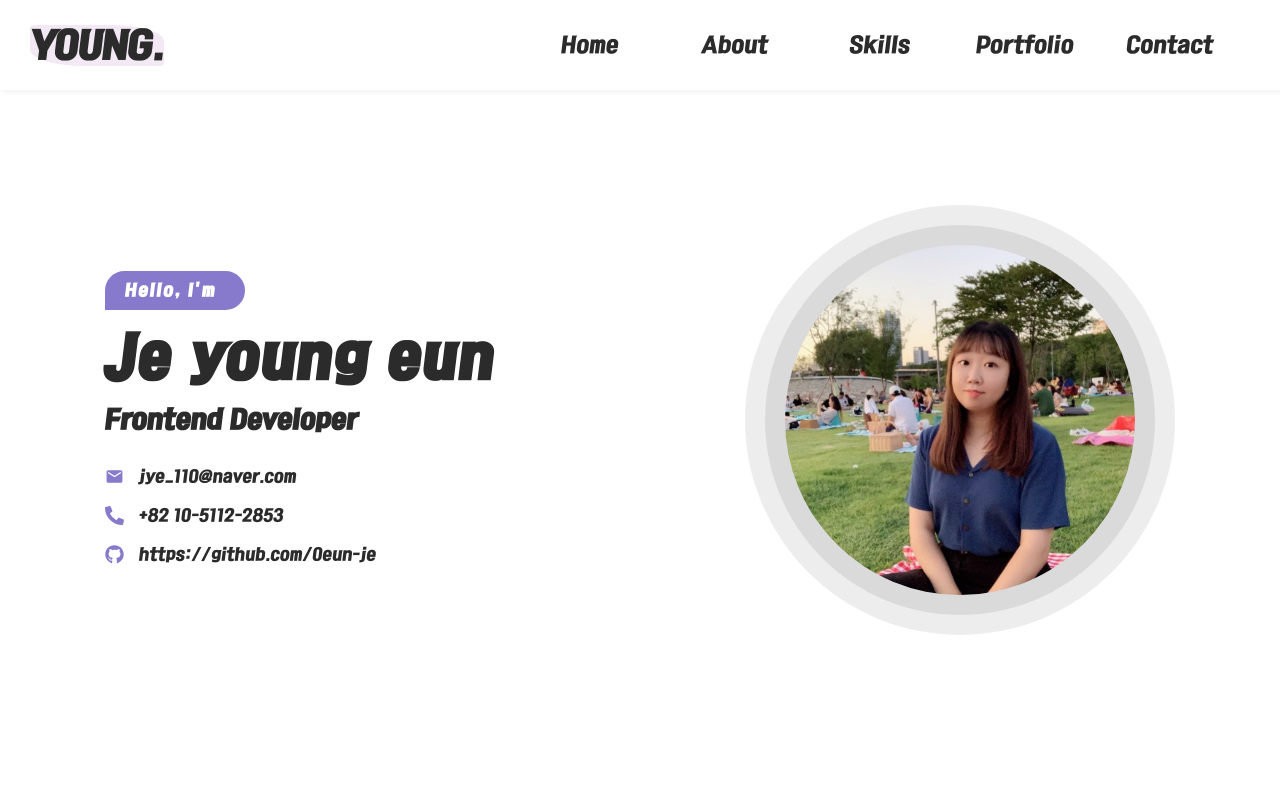
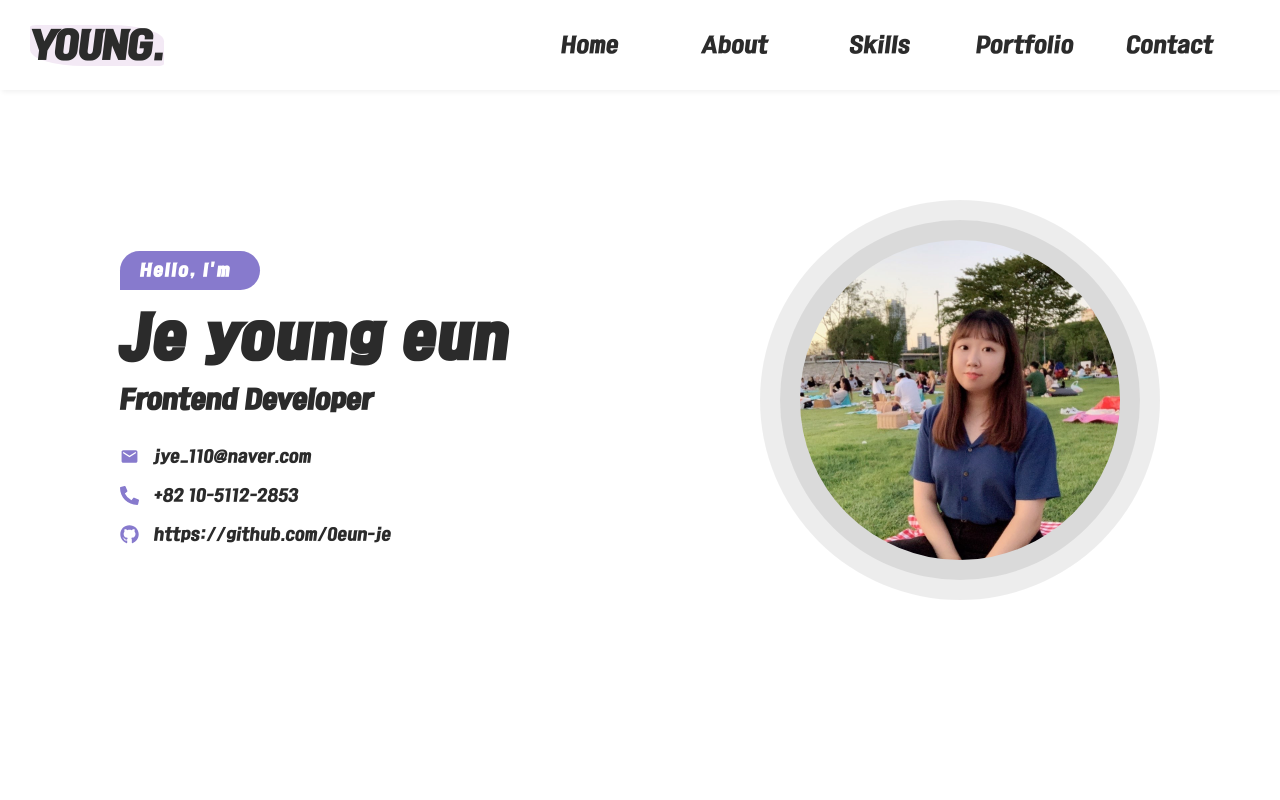
Before and after one commit to 0eun-je/young, a React (Create React App) app: page / in a window 1280 px wide. Shown: the top 800 px of the page. Built offline with nearby package versions, Linux system fonts and the light colour scheme.

Commit message:
commit 0317

```diff
--- a/src/App.js
+++ b/src/App.js
@@ -23,6 +23,7 @@ const portfolios = [
   {
     id: 1,
     name: "감정일기",
+    urlLink: "",
     period: "20일",
     language: "HTML, CSS, Javascript(ES6), React, Node.js",
     skill: ["• useState, useReducer를 이용한 상태 관리 및 useEffect를 통한 마운트 이벤트 관리", "• React Calendar Library를 활용한 달력 기능",
@@ -35,6 +36,7 @@ const portfolios = [
   {
     id: 2,
     name: "COVID-19",
+    urlLink: "http://covid19.dothome.co.kr",
     period: "17일",
     language: "HTML, CSS, Javascript, Node.js",
     skill: ["• Bootstrap Grid Layout System으로 반응형 웹페이지 제작", "• 공공데이터활용지원센터 Open API로 받아온 XML데이터를 분석하여 화면에 출력",
@@ -47,6 +49,7 @@ const portfolios = [
   {
     id: 3,
     name: "TODO LIST",
+    urlLink: "",
     period: "4일",
     language: "HTML, CSS, Javascript(ES6), React, Node.js",
     skill: ["• useState, useReducer, Context API를 이용한 상태 관리 및 useEffect를 통한 마운트 이벤트 관리", "• Props를 통해 컴포넌트에게 값 전달",
@@ -59,6 +62,7 @@ const portfolios = [
   {
     id: 4,
     name: "스터디라운지 홈페이지",
+    urlLink: "https://0eun-je.github.io/study_lounge/",
     period: "26일",
     language: "HTML, CSS, Javascript, Node.js",
     skill: ["• GRID Layout으로 이미지 표현", "• Font awesome icon 사용",
@@ -71,6 +75,7 @@ const portfolios = [
   {
     id: 5,
     name: "Github",
+    urlLink: "https://0eun-je.github.io/github_clone/",
     period: "14일",
     language: "HTML, CSS, Javascript, Node.js",
     skill: ["• Float, Flex Layout 등 다양한 CSS 활용을 통해 홈페이지 제작", "• Youtube API, Google map API를 통한 기능 구현",
@@ -83,6 +88,7 @@ const portfolios = [
   {
     id: 6,
     name: "경희대학교 버스 App",
+    urlLink: "",
     period: "3달",
     language: "Java, Android, Oracle",
     skill: ["• Java Server와 Android Client 간 TCP/IP Socket 통신", "• Google map API로 지도 상 버스 위치 표시",
@@ -95,6 +101,7 @@ const portfolios = [
   {
     id: 7,
     name: "안심귀가 App",
+    urlLink: "",
     period: "3달",
     language: "Java, Android, Oracle",
     skill: ["• 30초마다 gps로 내 위치를 전송하여 Google map에 표시", "• Open API로 근처 경찰소 위치 표시",
@@ -107,6 +114,7 @@ const portfolios = [
   {
     id: 8,
     name: "용돈관리 프로그램",
+    urlLink: "",
     period: "1달",
     language: "Java, Swing, Oracle",
     skill: ["• Encapsulation, OOP 등 Java의 특징을 활용한 Project", "• TCP/IP Socket 통신",
@@ -119,6 +127,7 @@ const portfolios = [
   {
     id: 9,
     name: "채팅 프로그램",
+    urlLink: "",
     period: "1달",
     language: "Java, Swing, Oracle",
     skill: ["• Encapsulation, OOP 등 Java의 특징을 활용한 Project", "• TCP/IP Socket 통신",
--- a/src/components/Contact.js
+++ b/src/components/Contact.js
@@ -91,7 +91,7 @@ const MailBox = styled.div`
     .name {
         width: 49%;
         height: 45px;
-        margin-right: 28px;
+        margin-right: 23px;
     }
 
     .email-address {
--- a/src/components/Profile.js
+++ b/src/components/Profile.js
@@ -16,7 +16,7 @@ const ProfileBlock = styled.div`
 `;
 
 const Introduction = styled.div`
-    margin: 40px 250px 0px 0px;
+    margin: 0px 250px 0px 0px;
     color: #2B2B2B;
 
     h3 {
@@ -66,7 +66,7 @@ const Introduction = styled.div`
 `;
 
 const PhotoBlock = styled.div`
-    margin-top: 40px;
+    margin-top: 0px;
 
     .layer1 {
         padding: 20px;
@@ -81,8 +81,8 @@ const PhotoBlock = styled.div`
     }
 
     .photo {
-        width: 350px;
-        height: 350px;
+        width: 320px;
+        height: 320px;
         background: url("./profile_photo.jpg") no-repeat;
         background-size: 100% 100%;
         border-radius: 50%;
--- a/src/components/Project.js
+++ b/src/components/Project.js
@@ -132,7 +132,7 @@ const Description = styled.div`
 `;
 
 function Project(props) {
-    const { name, period, language, skill, contribution, description, functions, capturedImage } = props.projects;
+    const { name, period, language, skill, contribution, description, functions, capturedImage, urlLink } = props.projects;
 
     return (
         <ProjectBlock>
@@ -186,7 +186,7 @@ function Project(props) {
                     </ul>
                 </div>
                 <div className="button-group">
-                    <div className="demo-button">Live Demo</div>
+                    <a href={urlLink}><div className="demo-button">Live Demo</div></a>
                     <Link to = "/"><div className="home-button">Home</div></Link>
                 </div>
             </Description>
```
